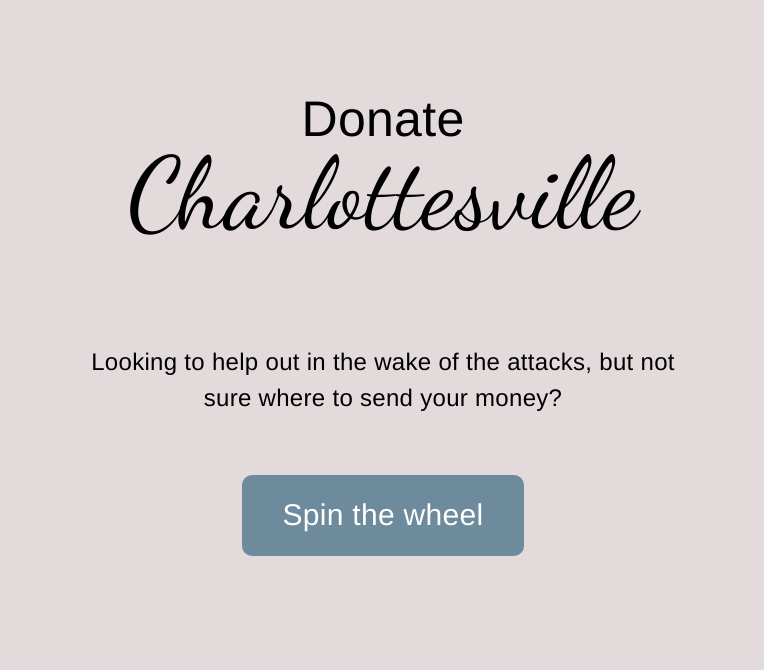
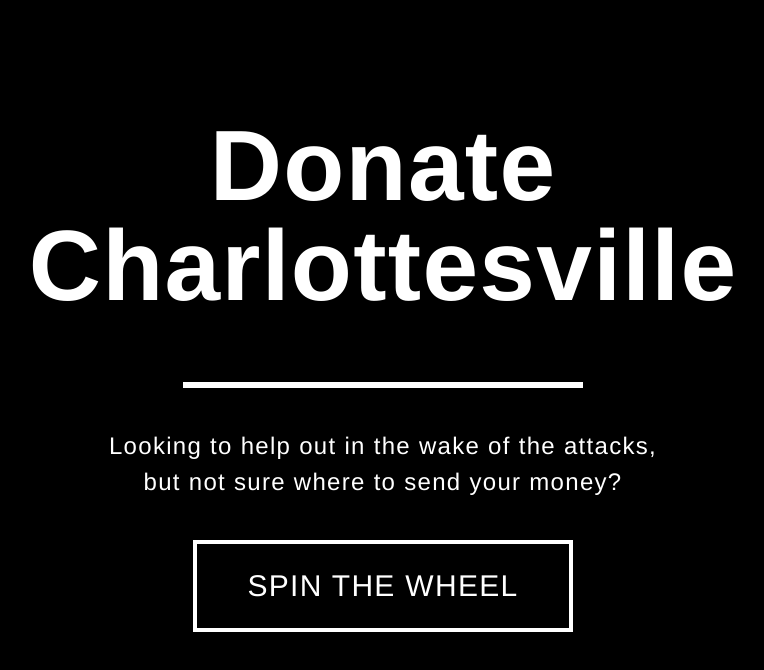
Before and after one commit to emilymaskin/congress-roulette, a React (Create React App) app: page / in a window 1280 px wide. Shown: the top 670 px of the page, without its empty margins (257-1021 px from the left). Built offline with nearby package versions, Linux system fonts and the light colour scheme.

Commit message:
new design

```diff
--- a/public/index.html
+++ b/public/index.html
@@ -4,7 +4,8 @@
     <meta charset="utf-8">
     <meta name="viewport" content="width=device-width, initial-scale=1">
     <link rel="shortcut icon" href="">
-    <link href="https://fonts.googleapis.com/css?family=Dancing+Script" rel="stylesheet">
+    <script src="//use.typekit.net/gyc2sww.js"></script>
+    <script>try{Typekit.load({ async: true });}catch(e){}</script>
     <title>Donate Charlottesville</title>
   </head>
   <body>
--- a/src/components/App.js
+++ b/src/components/App.js
@@ -47,8 +47,9 @@
         <div className={css(styles.wrapper)}>
           <h1 className={css(styles.h1)}>
             <div>Donate</div>
-            <div className={css(styles.script)}>Charlottesville</div>
+            <div>Charlottesville</div>
           </h1>
+          <div className={css(styles.divider)} />
           {this.state.recipient
             ? <div>
                 <h2 className={css(styles.h2)}>You should donate to:</h2>
@@ -88,33 +89,54 @@
   wrapper: {
     textAlign: 'center',
     padding: 40,
-    maxWidth: 600,
     margin: '0 auto',
+    '@media screen and (max-width: 500px)': {
+      padding: 20,
+    },
+  },
+  divider: {
+    height: 6,
+    width: 400,
+    background: '#fff',
+    margin: '40px auto',
+    maxWidth: '90%',
   },
   h1: {
-    fontWeight: 400,
-    fontSize: 50,
+    fontSize: 100,
     lineHeight: 1,
-    marginBottom: 100,
-  },
-  script: {
-    fontFamily: "'Dancing Script', cursive",
-    fontSize: 100,
+    fontWeight: 900,
+    fontFamily:
+      "'franklin-gothic-urw', 'Helvetica Neue', Helvetica, Arial, sans-serif",
+    '@media screen and (max-width: 500px)': {
+      fontSize: 44,
+      lineHeight: 1.2,
+      marginBottom: 50,
+    },
+    '@media screen and (max-width: 350px)': {
+      fontSize: 36,
+      lineHeight: 1.2,
+    },
   },
   h2: {
-    fontWeight: 400,
+    fontWeight: 300,
     lineHeight: 1.5,
+    maxWidth: 560,
+    margin: '0 auto 40px',
   },
   h3: {
     marginBottom: 40,
-    fontWeight: 400,
+    fontWeight: 600,
     fontSize: 24,
     lineHeight: 1.3,
+    color: '#3DB0FD',
+    maxWidth: 600,
+    margin: '0 auto 40px',
+    transition: '0.3s ease-out',
   },
   button: {
-    background: '#6D8B9C',
-    padding: '30px 40px',
-    borderRadius: 10,
+    background: '#000',
+    border: '4px solid #fff',
+    padding: '25px 50px',
     display: 'inline-block',
     cursor: 'pointer',
     WebkitTouchCallout: 'none',
@@ -122,21 +144,30 @@
     MozUserSelect: 'none',
     userSelect: 'none',
     textDecoration: 'none',
-    margin: 40,
-    color: '#fff',
+    marginBottom: 40,
     fontSize: 30,
-    fontWeight: 200,
+    fontWeight: 500,
+    textTransform: 'uppercase',
+    transition: '0.3s ease-out',
     ':hover': {
-      background: '#202C39',
+      color: '#000',
+      background: '#fff',
+      transition: '0.2s ease-out',
+    },
+    '@media screen and (max-width: 500px)': {
+      fontSize: 20,
+      lineHeight: 1.2,
+      padding: '12px 24px',
+      margin: '20px auto',
     },
   },
   spinAgain: {
-    textDecoration: 'underline',
-    color: '#000000',
+    color: '#aaa',
     cursor: 'pointer',
-    opacity: '0.5',
+    fontSize: 24,
+    fontWeight: 300,
     ':hover': {
-      opacity: '0.7',
+      color: '#ccc',
     },
   },
 });
--- a/src/css/App.css
+++ b/src/css/App.css
@@ -1,12 +1,13 @@
 .App {
-  font-family: Futura, Helvetica, Arial, sans-serif;
+  margin: 0;
+  padding: 0;
+  font-family: 'franklin-gothic-urw-comp', 'Helvetica Neue', Helvetica, Arial,
+    sans-serif;
+  font-style: normal;
   font-weight: 400;
-  font-size: 16px;
-  padding: 20px;
-  margin: 0 auto;
-  line-height: 1.3em;
-  color: '#002642';
-  letter-spacing: 0.3px;
+  background: #000;
+  letter-spacing: 1.3px;
+  color: #fff;
 }
 
 a {
--- a/src/css/index.css
+++ b/src/css/index.css
@@ -1,7 +1,3 @@
 body {
-  margin: 0;
-  padding: 0;
-  font-family: 'Helvetica Neue', Helvetica, Arial, sans-serif;
-  background: #e3dbdb;
-  letter-spacing: 1.3px;
+  background: #000;
 }
```
Also changed, not shown: 1 other file (tests, documents, lock files or other folders).
